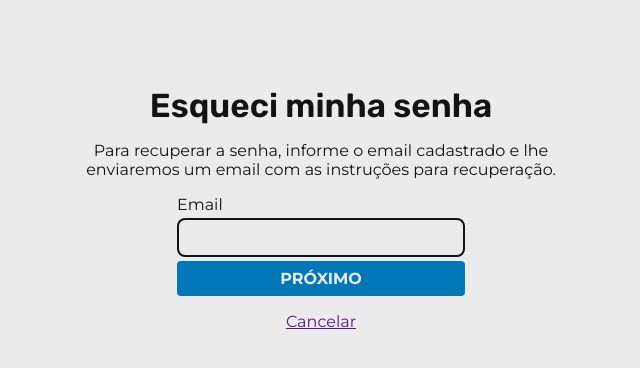
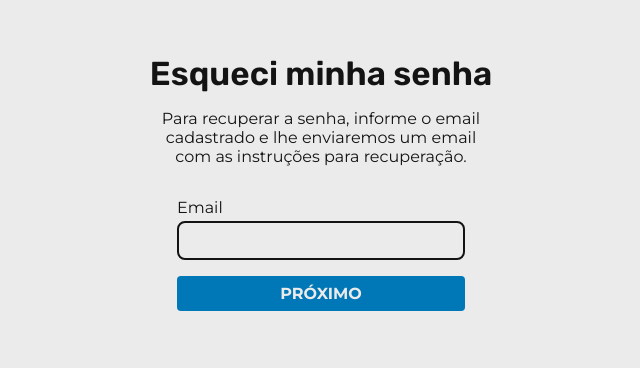
Before and after one commit to michaelprocha/expense-control, a website: page frontend/forgot.html in a window 1280 px wide. Shown: the part 192-560 px from the top of the page, without its empty margins (319-959 px from the left). Drawn offline with nearby package versions, Linux system fonts and the light colour scheme; files that its build step writes are made by us from their sources.

Commit message:
finalize forgot page

```diff
--- a/frontend/forgot.html
+++ b/frontend/forgot.html
@@ -15,10 +15,12 @@
 	<body>
         <main class="main">
             <h3>Esqueci minha senha</h3>
-            <p class="text-w-limited">Para recuperar a senha, informe o email cadastrado e lhe enviaremos um email com as instruções para recuperação.</p>
-            <form class="field" action="">
-                <label class="field__label" for="email">Email</label>
-                <input class="field__input" type="email" name="email" id="email">
+            <p class="text-forgot">Para recuperar a senha, informe o email cadastrado e lhe enviaremos um email com as instruções para recuperação.</p>
+            <form class="form" action="">
+				<div class="field">
+					<label class="field__label" for="email">Email</label>
+					<input class="field__input" type="email" name="email" id="email">
+				</div>
                 <button class="button" type="button">Próximo</button>
             </form>
             <a href="">Cancelar</a>
--- a/frontend/scss/base/reset.scss
+++ b/frontend/scss/base/reset.scss
@@ -75,6 +75,7 @@ a {
 	font-family: var.$family-text;
 	font-size: var.$size;
 	font-weight: var.$weight;
+	color: var.$color-white;
 }
 
 button {
@@ -128,6 +129,10 @@ input:focus {
 		color: var.$color-white;
 		border-color: var.$color-white;
 	}
+
+	a {
+		color: var.$color-white;
+	}
 }
 
 @media (prefers-color-scheme: light) {
@@ -149,4 +154,8 @@ input:focus {
 		color: var.$color-black;
 		border-color: var.$color-black;
 	}
+
+	a {
+		color: var.$color-white;
+	}
 }
--- a/frontend/scss/main/index.scss
+++ b/frontend/scss/main/index.scss
@@ -5,6 +5,8 @@
 @use '../components/field.scss';
 @use '../components/button.scss';
 
-@use '../layout/main.scss';
 @use '../layout/form.scss';
 @use '../layout/footer.scss';
+
+@use '../pages/index.scss';
+@use '../pages/forgot.scss';
--- /dev/null
+++ b/frontend/scss/pages/forgot.scss
@@ -0,0 +1,4 @@
+.text-forgot{
+    max-width: 20rem;
+    text-align: center;
+}
--- a/frontend/scss/layout/main.scss
+++ b/frontend/scss/pages/index.scss
@@ -16,8 +16,3 @@
 .text-forget{
     color: var.$color-negative;
 }
-
-.text-w-limited{
-    max-width: 30rem;
-    text-align: center;
-}
```
Also changed, not shown: frontend/register.html (added, +16 -0 lines).
